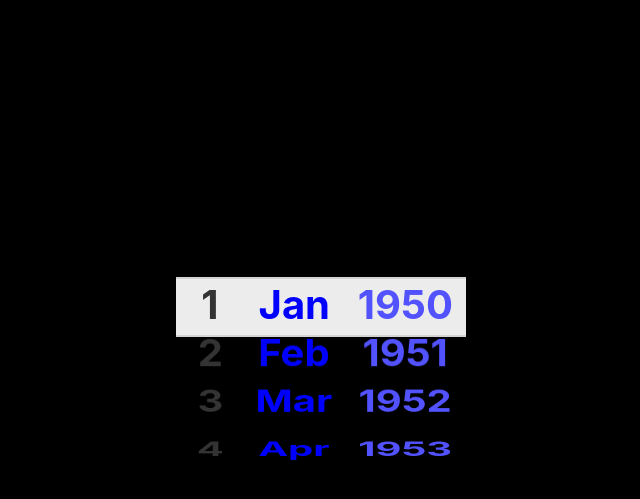
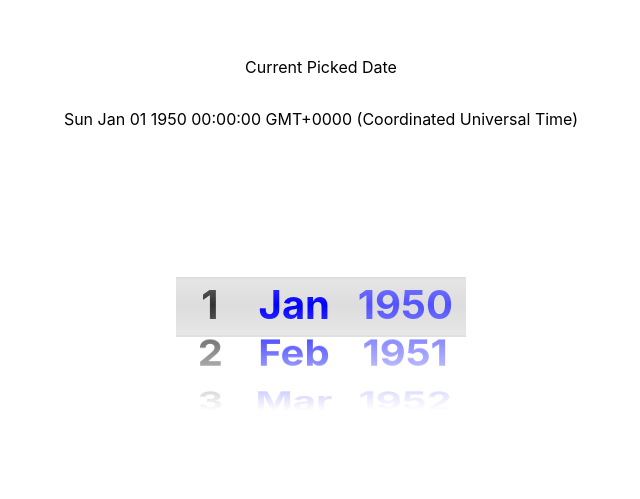
Before and after one commit to bartektelec/gj, a React (Create React App) app in the folder awesome-date/: page / in a window 1280 px wide. Shown: the part 147-646 px from the top of the page, without its empty margins (319-959 px from the left). Built offline with nearby package versions, Linux system fonts and the light colour scheme.

Commit message:
fix transparency gradient

```diff
--- a/awesome-date/src/App.css
+++ b/awesome-date/src/App.css
@@ -5,7 +5,7 @@
   flex-direction: column;
   justify-content: center;
   align-items: center;
-  background-color: black;
+  /* background-color: black; */
 }
 
 .App-logo {
--- a/awesome-date/src/components/AwesomeDatePicker.tsx
+++ b/awesome-date/src/components/AwesomeDatePicker.tsx
@@ -16,6 +16,13 @@ const StyledContainer = styled.div`
   align-items: center;
   position: relative;
   perspective: 300px;
+  perspective-origin: center center;
+  mask-image: linear-gradient(
+    to bottom,
+    transparent 17%,
+    white,
+    transparent 83%
+  );
   ::before {
     z-index: -1;
     display: block;
@@ -25,7 +32,7 @@ const StyledContainer = styled.div`
     left: 0;
     right: 0;
     height: calc(3.5rem);
-    background-color: #ececec;
+    background-color: #dddddd;
     border-top: 2px solid lightgray;
     border-bottom: 2px solid lightgray;
   }
@@ -58,7 +65,6 @@ const StyledList = styled.ul`
 `;
 
 const StyledListItem = styled.li<{ faded?: boolean; rotate?: number }>`
-  /* opacity: ${({ rotate }) => (rotate ? 1 - Math.abs(rotate) / 100 : 1)}; */
   transform: rotateX(${({ rotate }) => rotate + "deg" || 0});
   transform-origin: ${({ rotate }) =>
     rotate ? (rotate < 0 ? "80% center" : "20% center") : "center"};
@@ -76,7 +82,7 @@ export interface AwesomeDatePickerProps {
 const AwesomeDatePicker: React.FC<AwesomeDatePickerProps> = ({
   minYear = 1950,
   maxYear = 2050,
-  lineRotation = 20,
+  lineRotation = 25,
   onChange,
 }) => {
   const [selectedDay, setSelectedDay] = React.useState<number>(1);
```
